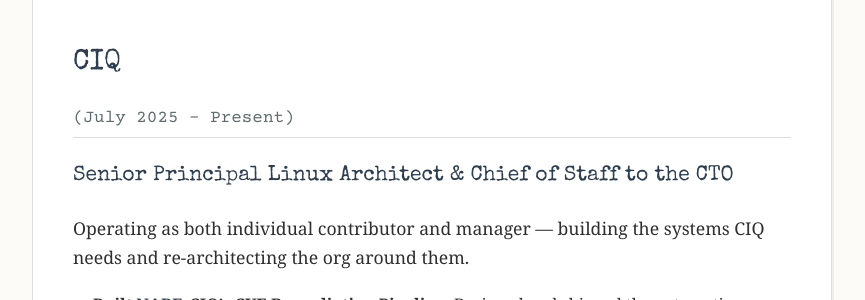
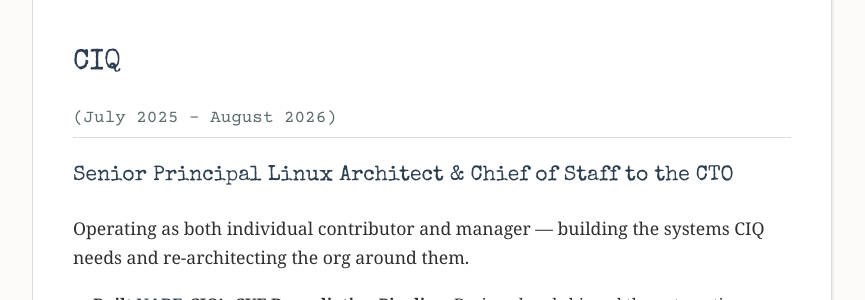
Before and after one commit to maxspevack/spevack.org, a Jekyll site: the page built from resume.md, in a window 1280 px wide and 900 px high, scrolled down 480 px. Shown: the part 152-452 px from the top of the window, without its empty margins (208-1073 px from the left). Built offline with Jekyll 4.4.1, drawn with Linux system fonts in a browser that asks for light colours.

Commit message:
Update dates

```diff
--- a/resume.md
+++ b/resume.md
@@ -33,7 +33,7 @@
 ## Experience
 
 ### [CIQ](https://ciq.com/)
-<span class="resume-date">(July 2025 - Present)</span>
+<span class="resume-date">(July 2025 - August 2026)</span>
 
 <span class="resume-role">Senior Principal Linux Architect & Chief of Staff to the CTO</span>
 
```
